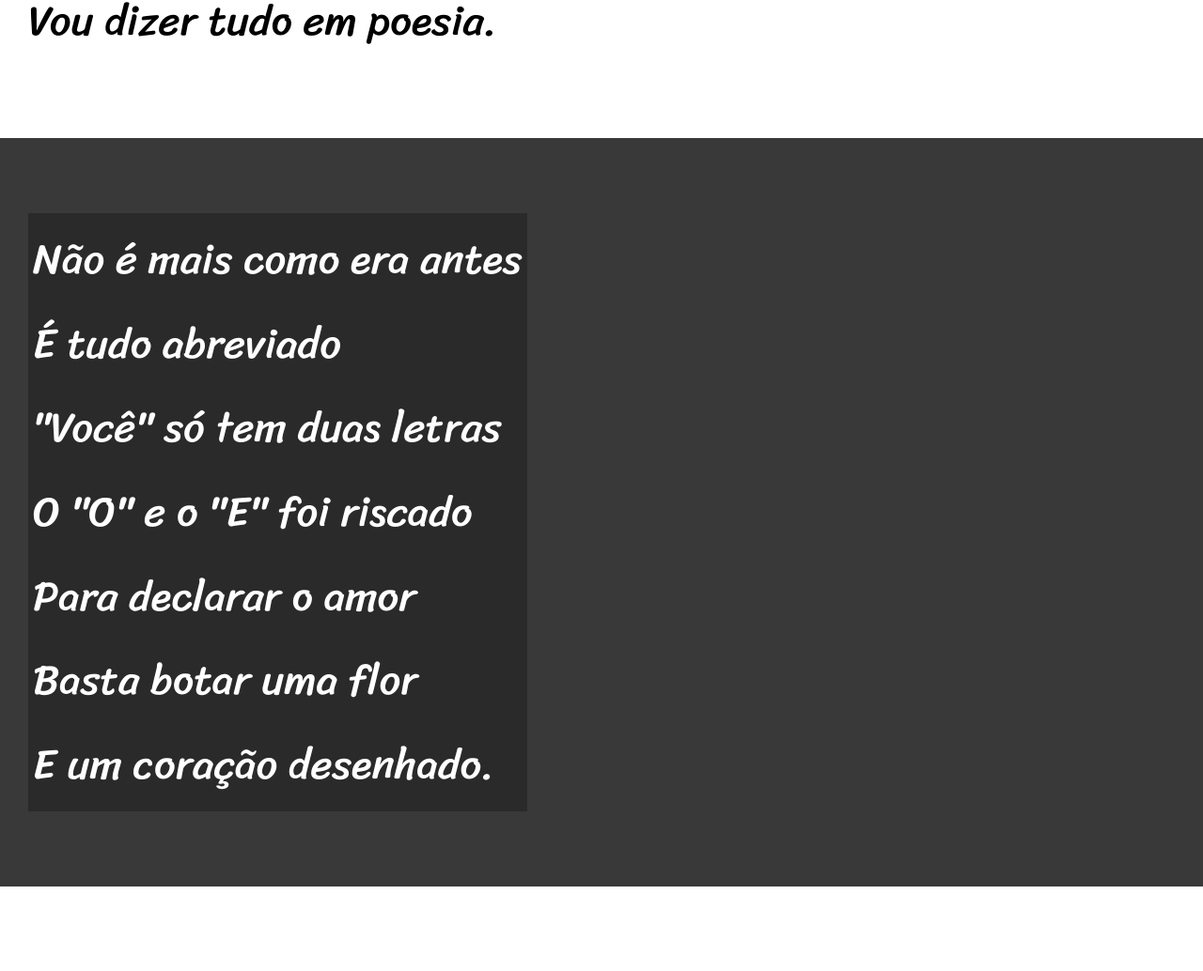
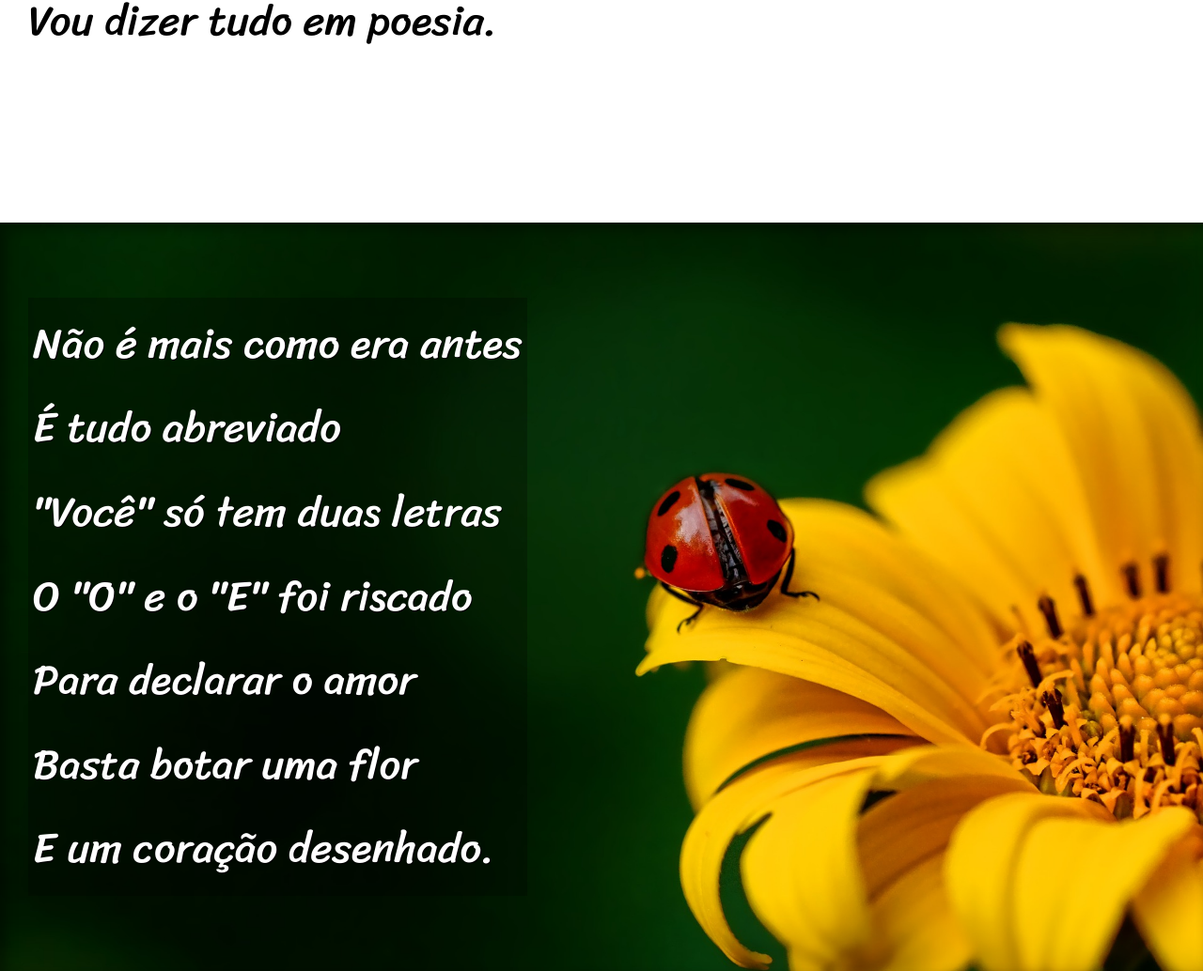
Before and after one commit to wellingtongarcia2005/html-css, a plain HTML site: page desafios/d012/index.html in a window 1280 px wide. Shown: the part 910-1944 px from the top of the page at 94% size. Drawn offline with Linux system fonts and the light colour scheme.

Commit message:
atualizações finais do projeto

```diff
--- a/desafios/d012/estilo/style.css
+++ b/desafios/d012/estilo/style.css
@@ -6,8 +6,8 @@
 
 :root {
     --fonte1: Verdana, Geneva, Tahoma, sans-serif;
-    --fonte2: 'Passion One', cursive;
-    --fonte3: 'Sriracha', cursive;
+    --fonte2: 'Passion One', 'cursive';
+    --fonte3: 'Sriracha', 'cursive';
 }
 
 * {
@@ -42,6 +42,7 @@ a {
     color: white;
     text-decoration: none;
     font-weight: bolder;
+    font-family: var(--fonte2);
 }
 
 a:hover {
@@ -57,6 +58,10 @@ section {
     font-size: 3.5vw;
 }
 
+section > p {
+    padding-bottom: 2em;
+}
+
 section.normal {
     background-color: white;
     color: black;
@@ -65,12 +70,26 @@ section.normal {
 section.imagem {
     background-color: rgb(58, 57, 57);
     color: white;
+    box-shadow: inset 6px 6px 13px 0px rgba(0, 0, 0, 0.404);
+    background-size: cover;
+    background-attachment: fixed;
 }
 
 section.imagem > p {
     display: inline-block;
     padding: 5px;
     background-color: rgba(0, 0, 0, 0.26);
+    text-shadow: 1px 1px 0px black;
+}
+
+section#img01 {
+    background-image: url('../imagens/background001.jpg');
+    background-position: right center;
+}
+
+section#img02 {
+    background-image: url('../imagens/background002.jpg');
+    background-position: right center;
 }
 
 footer {
--- a/desafios/d012/index.html
+++ b/desafios/d012/index.html
@@ -27,7 +27,7 @@
         </p>
     </section>
 
-    <section class="imagem">
+    <section class="imagem" id="img01">
         <p>
             Não é mais como era antes <br/>
             É tudo abreviado <br/>
@@ -58,7 +58,7 @@
         </p>
     </section>
 
-    <section class="imagem">
+    <section class="imagem" id="img02">
         <p>
             Tenho saudade das cartas <br/>
             Escritas com a própria mão <br/>
```
